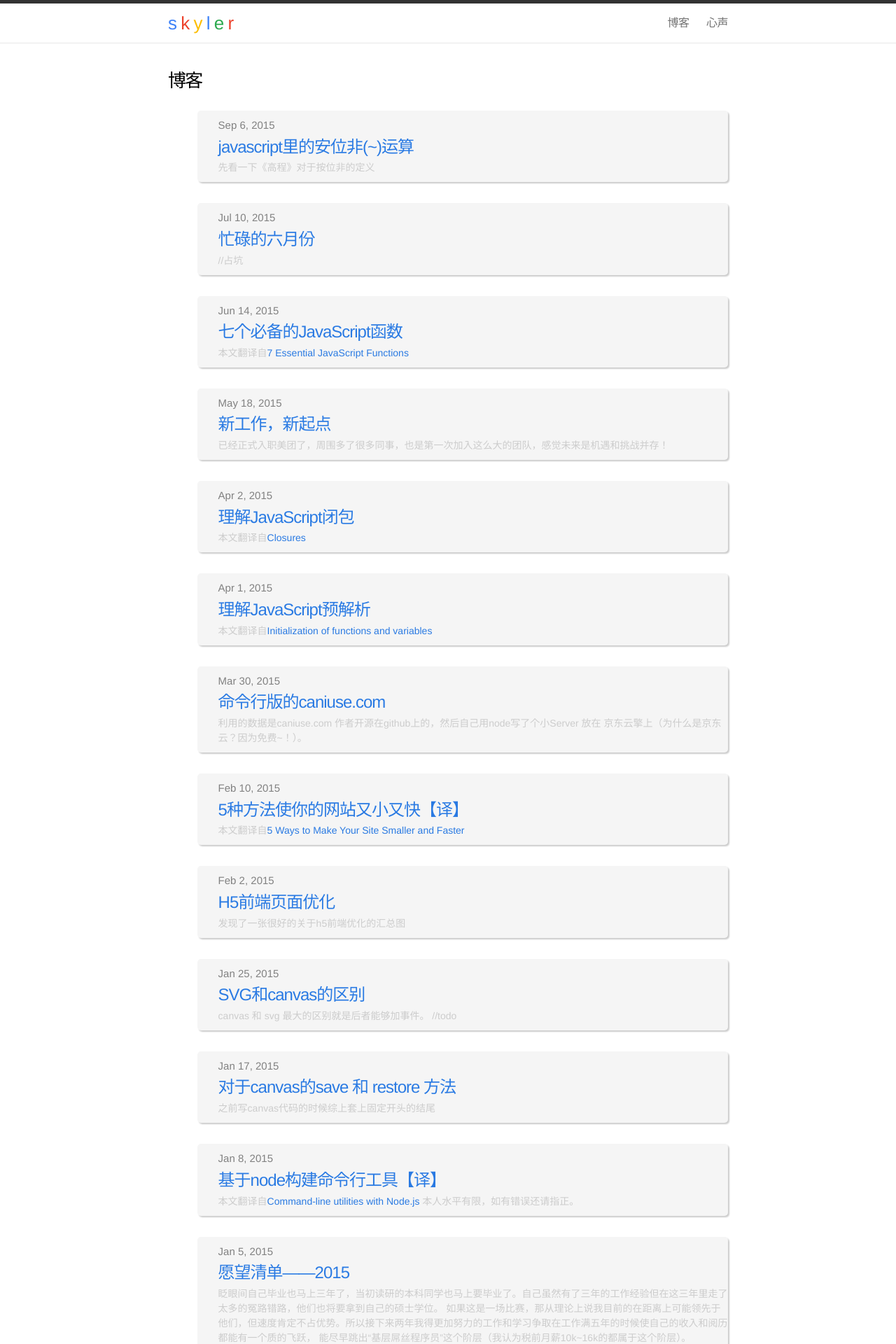
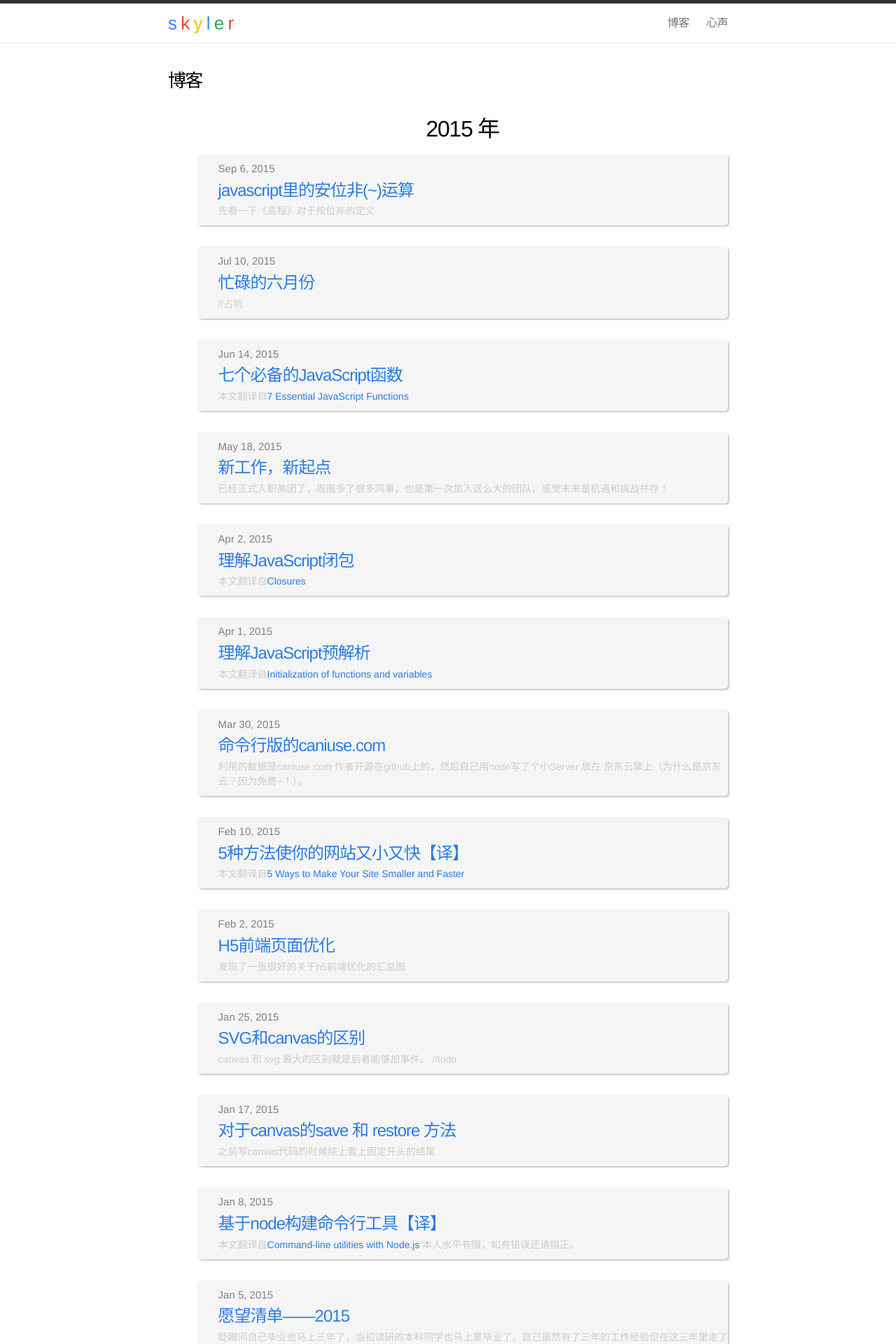
Before and after one commit to skylerzhang/skylerzhang.github.io, a Jekyll site: the page built from blog.html, in a window 1280 px wide. Shown: the top 1920 px of the page at 70% size. Built offline with Jekyll 4.4.1, drawn with Linux system fonts in a browser that asks for light colours.

Commit message:
修改博客分类

```diff
--- a/blog.html
+++ b/blog.html
@@ -6,7 +6,17 @@ permalink: /blog/
 
 <div class="home">
     <ul class="posts">
+        <!--{% capture archives_year %}-->
+        <!--{{ 'now' | date: '%Y' }}-->
+        <!--{% endcapture %}-->
         {% for post in site.posts %}
+        {% capture post_year %}
+        {{ post.date | date: '%Y' }}
+        {% endcapture %}
+        {% if archives_year != post_year %}
+        {% assign archives_year = post_year %}
+        <h2 class="class-by-year">{{ archives_year }}年</h2>
+        {% endif %}
         <li>
             <span class="post-date">{{ post.date | date: "%b %-d, %Y" }}</span>
             <a class="post-link post-title" href="{{ post.url | prepend: site.baseurl }}">{{ post.title }}</a>
--- a/css/main.css
+++ b/css/main.css
@@ -254,6 +254,7 @@ a:visited { color: #205caa; }
   -moz-border-radius: 3px;
   border-radius: 3px;
   font-size: 15px;
+  overflow: scroll;
 }
 
 .post code { padding: 1px 5px 1px 0; }
@@ -262,6 +263,8 @@ a:visited { color: #205caa; }
 .post ol { margin-left: 1.35em; }
 
 .post pre code { border: none; font-family: Helvetica, Arial, sans-serif;}
+
+.class-by-year { text-align: center; }
 
 /* terminal */
 .post pre.terminal {
```
